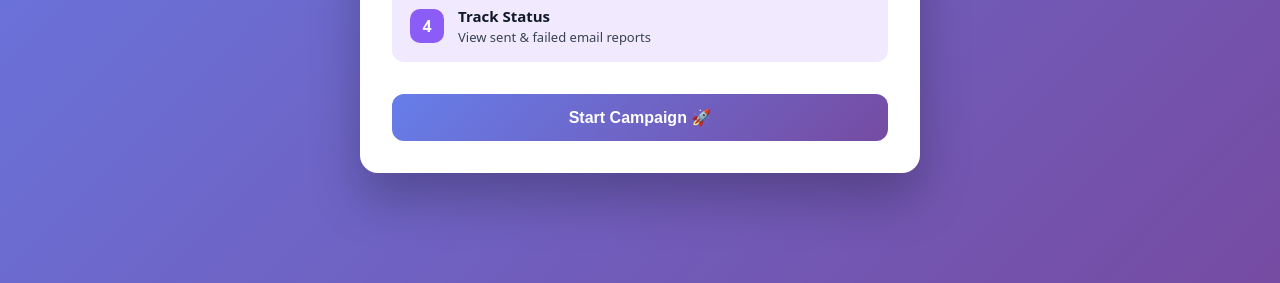
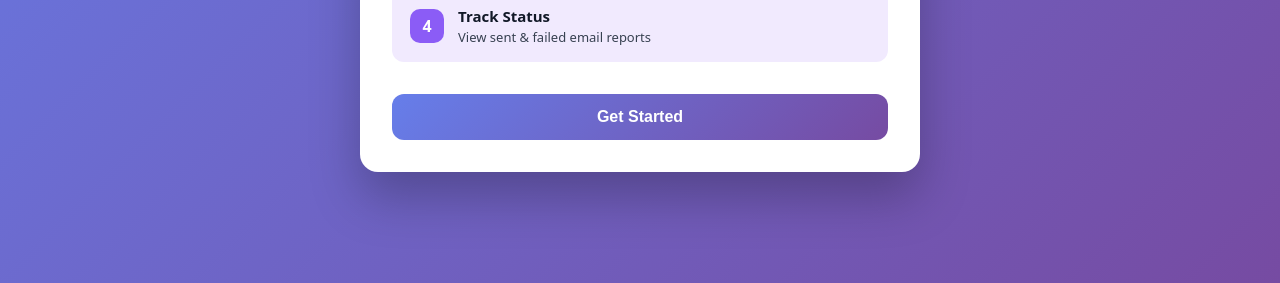
Before and after one commit to Prarabdha7/Mass-Mailer, a Python web app: template templates/onboarding.html in a window 1280 px wide. Shown: the part 517-800 px from the top of the page. Run offline with Jinja, Linux system fonts and the light colour scheme; the template is opened without the code that fills it, so the values that code supplies are empty.

Commit message:
Add get started button

```diff
--- a/templates/onboarding.html
+++ b/templates/onboarding.html
@@ -48,7 +48,7 @@
                 </div>
             </div>
             <a href="/mailer">
-    <button class="cta">Start Campaign 🚀</button>
+    <button class="cta">Get Started</button>
 </a>
 
         </div>
```
